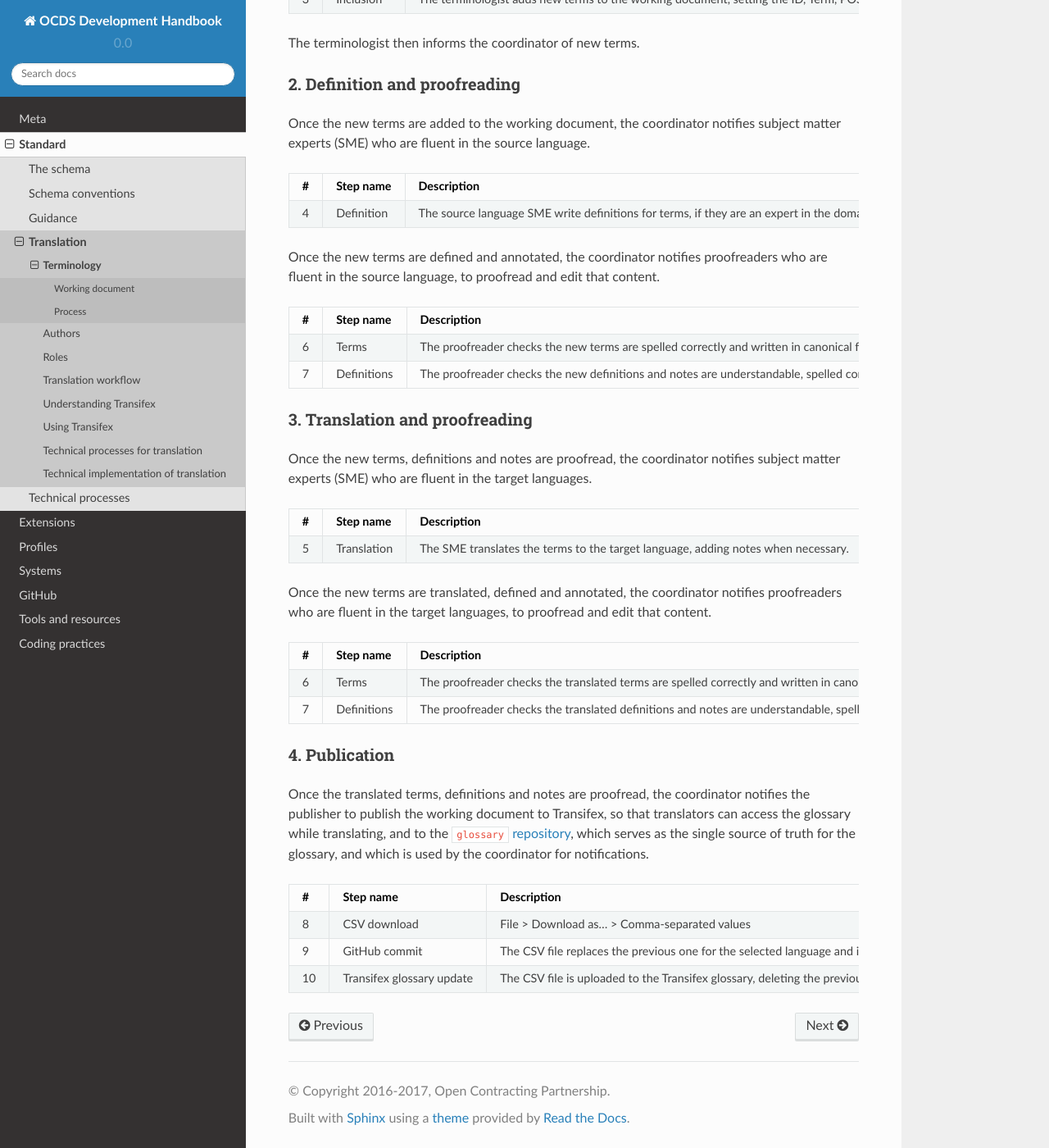
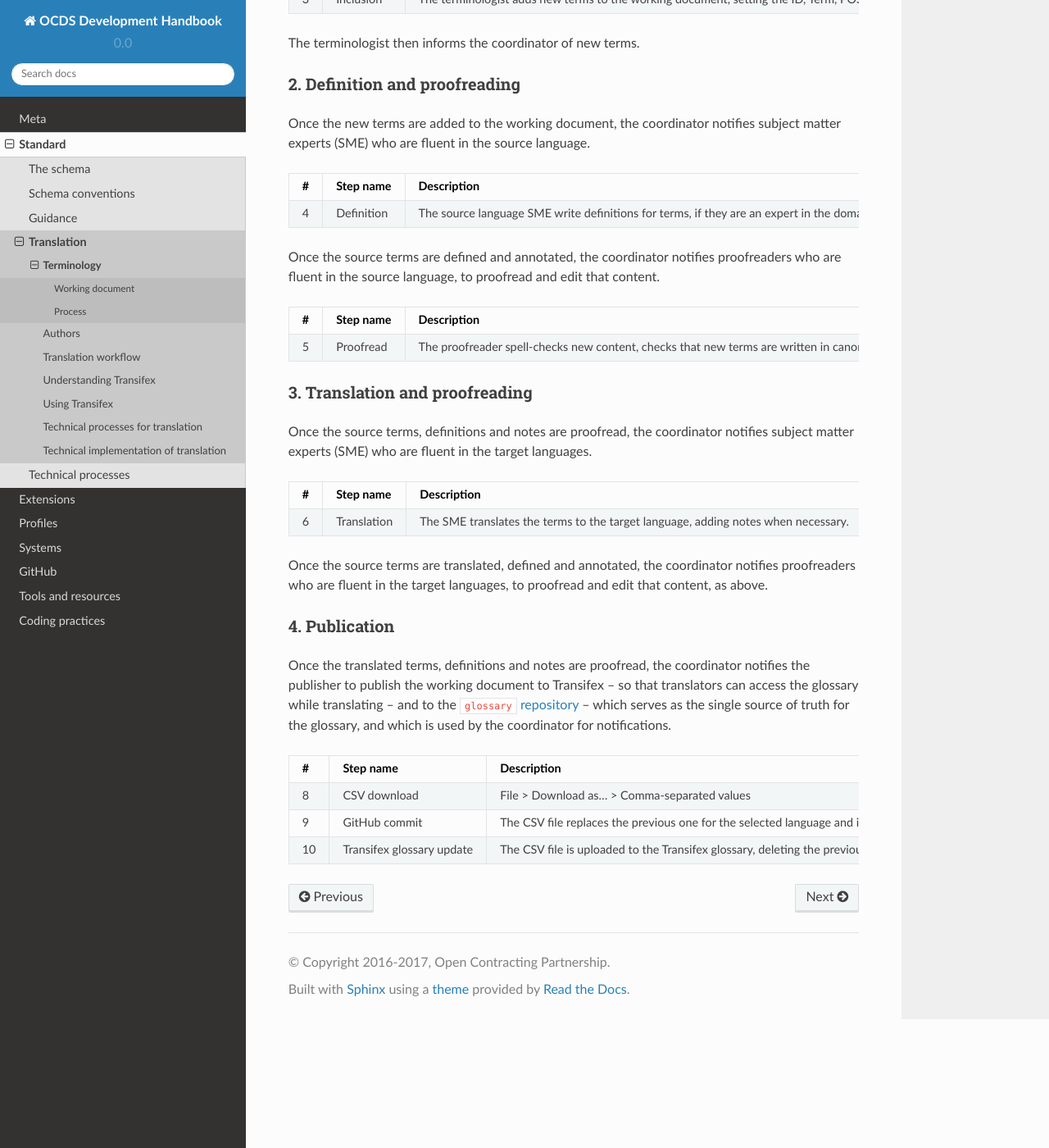
Before and after one commit to open-contracting/standard-development-handbook, a Sphinx documentation site: the page built from docs/standard/translation/terminology.md, in a window 1280 px wide and 1400 px high, scrolled down 2280 px. Shown: the whole window at 82% size. Built offline with Sphinx 7.4.7 and the Read the Docs theme 2.0.0, drawn with Linux system fonts in a browser that asks for light colours; some of the changed text lies outside the part shown.

Commit message:
Merge roles into workflow, do last copy edit

````diff
--- a/docs/standard/translation/terminology.md
+++ b/docs/standard/translation/terminology.md
@@ -10,13 +10,13 @@ A *term* is a word or group of words that need to be used and translated consist
 
 ## Working document
 
-This [Google spreadsheet](https://docs.google.com/spreadsheets/d/1WGH9_mHYuF4JbK2tdyeckqsmj8v4HrRqDOEbKQ7CI4A/edit#gid=0) is used as the working document for the glossary. The workbook is divided into sheets (described below), all of which are publicly readable and commentable. A coordinator gives permission to terminologists, SMEs and proofreaders to edit specific sheets and ranges. In each sheet, each term is identified by an ID to enable the reconciliation of terms across languages and enable the management of homographs (different terms that have the same spelling).
+This [Google spreadsheet](https://docs.google.com/spreadsheets/d/1WGH9_mHYuF4JbK2tdyeckqsmj8v4HrRqDOEbKQ7CI4A/edit#gid=0) is used as the working document for the glossary. The workbook is divided into sheets (described below), all of which are publicly readable and commentable. A coordinator gives permission to terminologists, SMEs and proofreaders to edit specific sheets and ranges.
 
 ### Source
 
 The *Source* sheet is edited by the terminologist, and SMEs and proofreaders in the source language of English. It has the following columns:
 
-- **ID**: the ID of a term never changes, which makes it easy to refer to a term unambiguously. When a new term is added, it takes the next available ID number.
+- **ID**: the ID of a term never changes, which makes it easy to refer to terms unambiguously, especially homographs (different terms that have the same spelling). When a new term is added, it takes the next available ID number.
 - **Term**: the term, in its canonical form: lower case, singular, and infinitive, with the exception of proper nouns and acronyms.
 - **POS**: the part of speech (e.g. Noun, Verb, Adjective).
 - **Domain**: the subject matter domain (e.g. procurement, technical).
@@ -28,7 +28,7 @@ The *Source* sheet is edited by the terminologist, and SMEs and proofreaders in
 The sheet of a language is edited by SMEs and proofreaders. It has the following columns:
 
 - Same as source
-- **xx**: the equivalent of the source term in the target language, in its canonical form. Closely read the source definition, as it may narrow the meaning and lead to a more specific translation that the usual translation of the source term. Like two synonyms in the same language, the translation of a term may have a slightly different meaning or usage. If so, highlight this difference in **Definition_xx** or **Note_xx**, as appropriate.
+- **xx**: the equivalent of the source term in the target language, in its canonical form. Closely read the source definition, as it may narrow the meaning and lead to a more specific translation that the usual translation of the source term. Like two synonyms in the same language, the translation of a term may have a slightly different meaning or usage; if so, highlight this difference in **Definition_xx** or **Note_xx**, as appropriate.
 - **Definition_xx**: the definition of the term in the target language. This is not necessarily a strict translation of the source definition. Try to use other glossary terms in the definition, to help contextualize terms and improve the usability and efficiency of the glossary.
 - **Note_xx**: any remark, written in the target language, that the SME may want to add to explain the selection or definition of the term.
 
@@ -38,7 +38,7 @@ The sheet of a language variant is edited by SMEs and proofreaders. It has the f
 
 - Same as base language, renaming **xx** to **Translation_xx** and removing **Note** and **Note_xx**
 - **xx_XX**: the equivalent of the source term in the target locale, in its canonical form.
-- **Note_xx_XX**: any remark the SME may want to add to explain the choice of term in the target locale.
+- **Note_xx_XX**: any remark, written in the target locale, that the SME may want to add to explain the selection of the term.
 - **Varies from xx?**: automated, and one of:
     - *no* if the term in the language variant and the base language are the same
     - *yes => term* if the term in the language variant differs from the one in the base language
@@ -74,43 +74,33 @@ Once the new terms are added to the working document, the coordinator notifies s
 === ========== ====================================================================================================== ==================
 ```
 
-Once the new terms are defined and annotated, the coordinator notifies proofreaders who are fluent in the source language, to proofread and edit that content.
+Once the source terms are defined and annotated, the coordinator notifies proofreaders who are fluent in the source language, to proofread and edit that content.
 
 ```eval_rst
-=== =========== =========================================================================================================================================== ==================
-#   Step name   Description                                                                                                                                 Tool
-=== =========== =========================================================================================================================================== ==================
-6   Terms       The proofreader checks the new terms are spelled correctly and written in canonical form.                                                   Google spreadsheet
-7   Definitions The proofreader checks the new definitions and notes are understandable, spelled correctly, and written as full sentences in sentence case. Google spreadsheet
-=== =========== =========================================================================================================================================== ==================
+=== =========== =========================================================================================================================================================================================================== ==================
+#   Step name   Description                                                                                                                                                                                                 Tool
+=== =========== =========================================================================================================================================================================================================== ==================
+5   Proofread   The proofreader spell-checks new content, checks that new terms are written in canonical form, and checks that new definitions and notes are understandable and written as full sentences in sentence case. Google spreadsheet
+=== =========== =========================================================================================================================================================================================================== ==================
 ```
 
 ### 3. Translation and proofreading
 
-Once the new terms, definitions and notes are proofread, the coordinator notifies subject matter experts (SME) who are fluent in the target languages.
+Once the source terms, definitions and notes are proofread, the coordinator notifies subject matter experts (SME) who are fluent in the target languages.
 
 ```eval_rst
 === =========== ================================================================================= ==================
 #   Step name   Description                                                                       Tool
 === =========== ================================================================================= ==================
-5   Translation The SME translates the terms to the target language, adding notes when necessary. Google spreadsheet
+6   Translation The SME translates the terms to the target language, adding notes when necessary. Google spreadsheet
 === =========== ================================================================================= ==================
 ```
 
-Once the new terms are translated, defined and annotated, the coordinator notifies proofreaders who are fluent in the target languages, to proofread and edit that content.
-
-```eval_rst
-=== =========== ================================================================================================================================================== ==================
-#   Step name   Description                                                                                                                                        Tool
-=== =========== ================================================================================================================================================== ==================
-6   Terms       The proofreader checks the translated terms are spelled correctly and written in canonical form.                                                   Google spreadsheet
-7   Definitions The proofreader checks the translated definitions and notes are understandable, spelled correctly, and written as full sentences in sentence case. Google spreadsheet
-=== =========== ================================================================================================================================================== ==================
-```
+Once the source terms are translated, defined and annotated, the coordinator notifies proofreaders who are fluent in the target languages, to proofread and edit that content, as above.
 
 ### 4. Publication
 
-Once the translated terms, definitions and notes are proofread, the coordinator notifies the publisher to publish the working document to Transifex, so that translators can access the glossary while translating, and to the [`glossary` repository](https://github.com/open-contracting/glossary), which serves as the single source of truth for the glossary, and which is used by the coordinator for notifications.
+Once the translated terms, definitions and notes are proofread, the coordinator notifies the publisher to publish the working document to Transifex – so that translators can access the glossary while translating – and to the [`glossary` repository](https://github.com/open-contracting/glossary) – which serves as the single source of truth for the glossary, and which is used by the coordinator for notifications.
 
 ```eval_rst
 === ========================= ================================================================================== ==================
````
Also changed, not shown: docs/standard/translation/index.md (+2 -4 lines), docs/standard/translation/roles.md (deleted, +0 -13 lines), docs/standard/translation/technical.md (+2 -2 lines), docs/standard/translation/understanding_transifex.md (+9 -2 lines), docs/standard/translation/using_transifex.md (+8 -3 lines), docs/standard/translation/workflow.md (+19 -3 lines).
